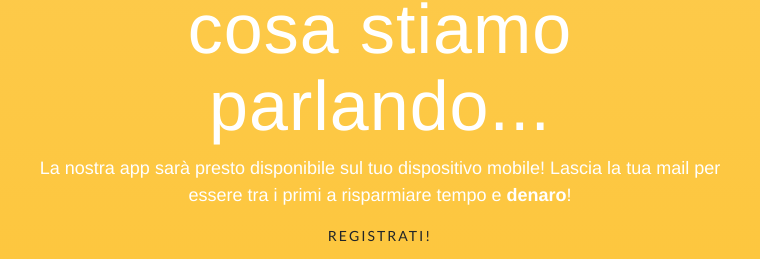
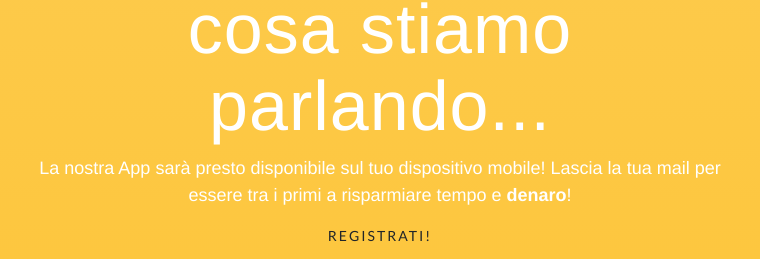
Before and after one commit to LucaLocritani/First-Landing-Page, a website with bundled scripts: page index.html in a window 1280 px wide. Shown: the part 3519-3778 px from the top of the page, 260-1020 px from the left. Built offline with nearby package versions, Linux system fonts and the light colour scheme; a web font is replaced by a local one.

Commit message:
Add files via upload

```diff
--- a/index.html
+++ b/index.html
@@ -185,7 +185,7 @@
       <div class="row">
         <div class="col-md-8 mx-auto">
           <h2 class="section-heading">Scopri anche tu di cosa stiamo parlando...</h2>
-          <p>La nostra app sarà presto disponibile sul tuo dispositivo mobile! Lascia la tua mail per essere tra i primi a risparmiare tempo e <b><strong>denaro</strong></b>!</p>
+          <p>La nostra App sarà presto disponibile sul tuo dispositivo mobile! Lascia la tua mail per essere tra i primi a risparmiare tempo e <b><strong>denaro</strong></b>!</p>
           <!-- <div class="badges">
             <a class="badge-link" href="#"><img src="img/google-play-badge.svg" alt=""></a>
             <a class="badge-link" href="#"><img src="img/app-store-badge.svg" alt=""></a>
```
